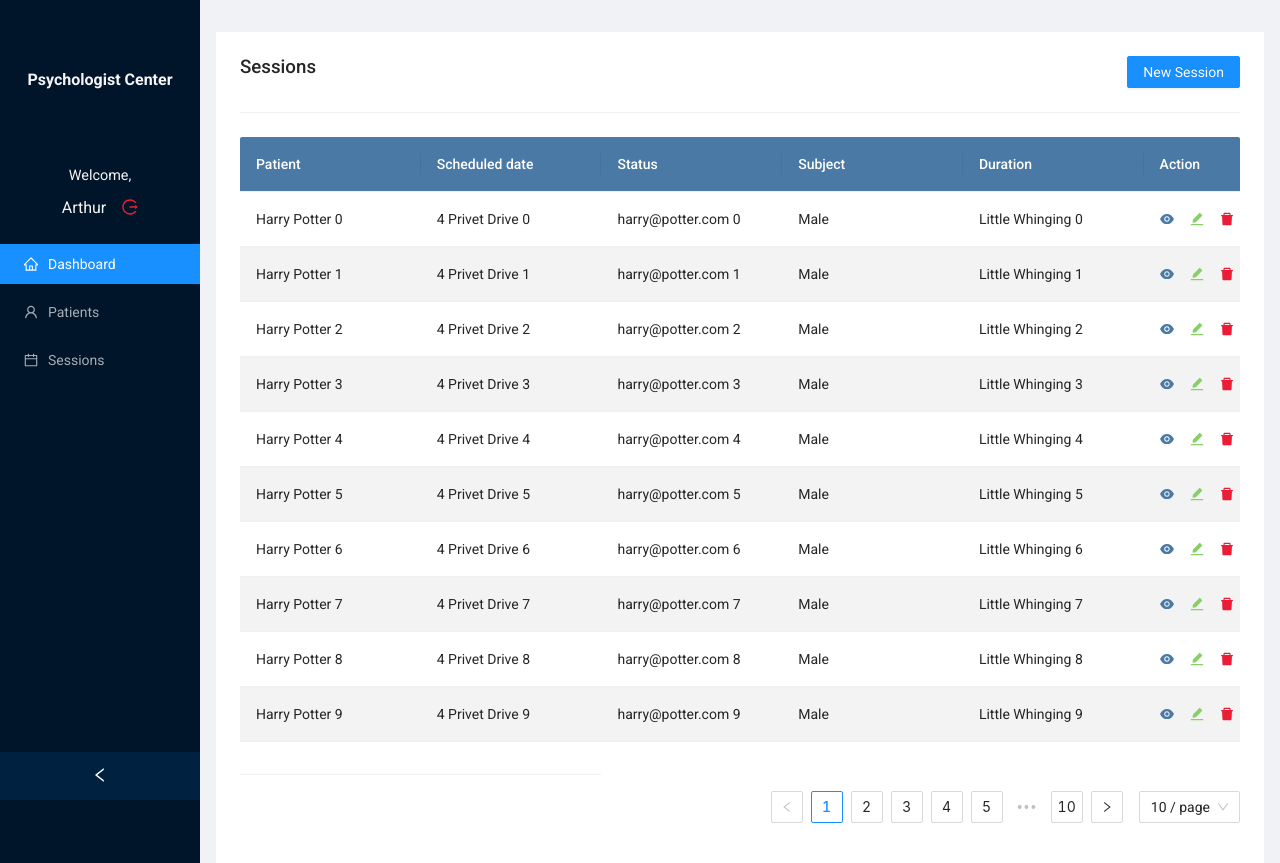
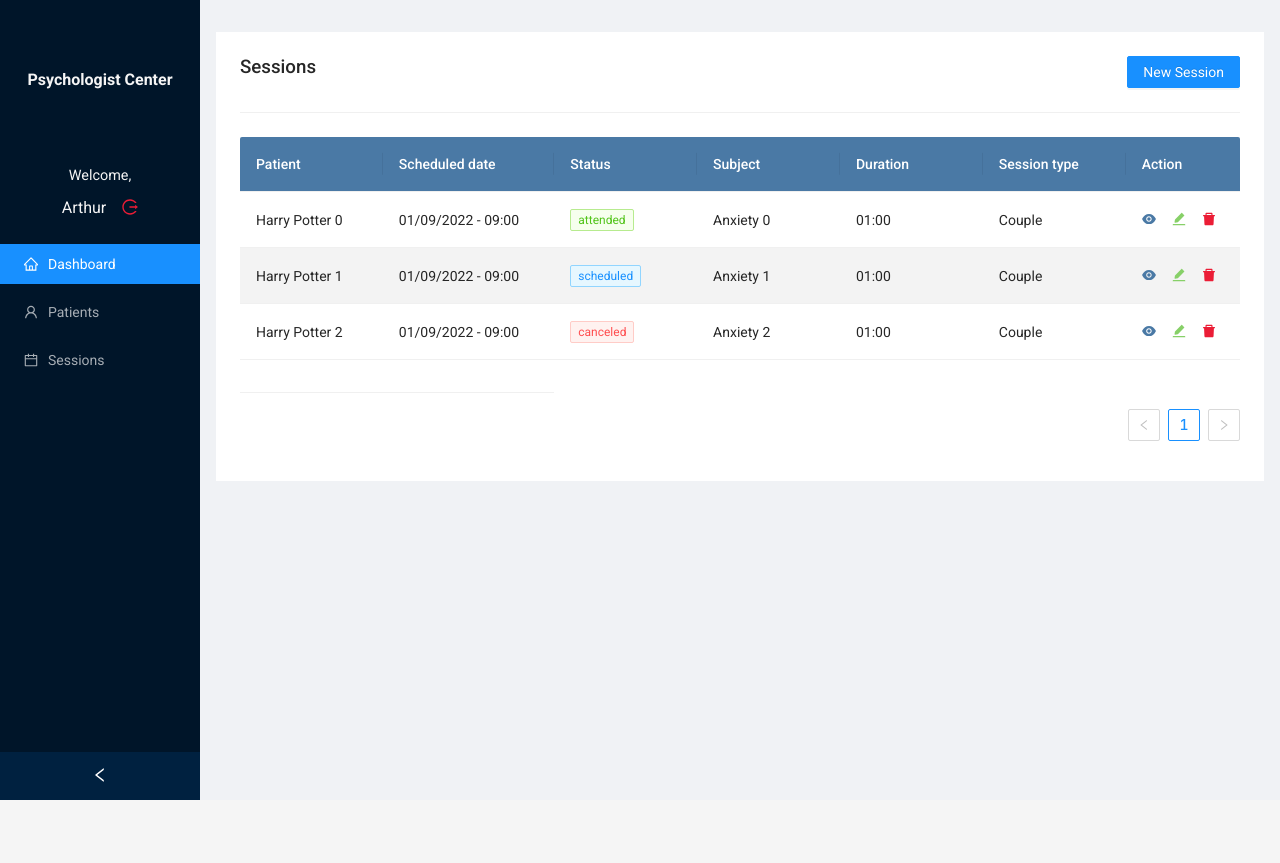
Before and after one commit to arthursvpb/psychologist-center, a React (Vite) app in the folder web/: page /sessions in a window 1280 px wide. After the commit the page ends 800 px from the top, so only its background shows below. Built offline with nearby package versions, Linux system fonts and the light colour scheme.

Commit message:
add sessions page with mock data

```diff
--- a/web/src/pages/sessions/index.jsx
+++ b/web/src/pages/sessions/index.jsx
@@ -1,13 +1,13 @@
 import './styles.scss';
 
-import { Button, Divider, Space, Table } from 'antd';
+import { Button, Divider, Space, Table, Tag } from 'antd';
 
 import { DeleteFilled, EditFilled, EyeFilled } from '@ant-design/icons';
 
 const columns = [
   {
     title: 'Patient',
-    width: 75,
+    width: 50,
     dataIndex: 'patient',
     key: 'patient',
     fixed: 'left',
@@ -16,26 +16,31 @@ const columns = [
     title: 'Scheduled date',
     dataIndex: 'date',
     key: '1',
-    width: 75,
+    width: 60,
   },
   {
     title: 'Status',
     dataIndex: 'status',
     key: '2',
-    width: 75,
+    width: 50,
   },
   {
     title: 'Subject',
     dataIndex: 'subject',
     key: '3',
-    width: 75,
+    width: 50,
   },
-
   {
     title: 'Duration',
     dataIndex: 'duration',
     key: '4',
-    width: 75,
+    width: 50,
+  },
+  {
+    title: 'Session type',
+    dataIndex: 'sessionType',
+    key: '4',
+    width: 50,
   },
   {
     title: 'Action',
@@ -59,14 +64,21 @@ const columns = [
 ];
 const data = [];
 
-for (let i = 0; i < 100; i++) {
+for (let i = 0; i < 3; i++) {
+  const colors = [
+      { status: 'success', description: 'attended' },
+      { status: 'processing', description: 'scheduled'},
+      { status: 'error', description: 'canceled'},
+  ];
+
   data.push({
     key: i,
     patient: `Harry Potter ${i}`,
-    date: `4 Privet Drive ${i}`,
-    status: `harry@potter.com ${i}`,
-    subject: `Male`,
-    duration: `Little Whinging ${i}`,
+    date: `01/09/2022 - 09:00`,
+    status: <Tag color={colors[i].status}>{colors[i].description}</Tag>,
+    subject: `Anxiety ${i}`,
+    duration: `01:00`,
+    sessionType: `Couple`
   });
 }
 
```
